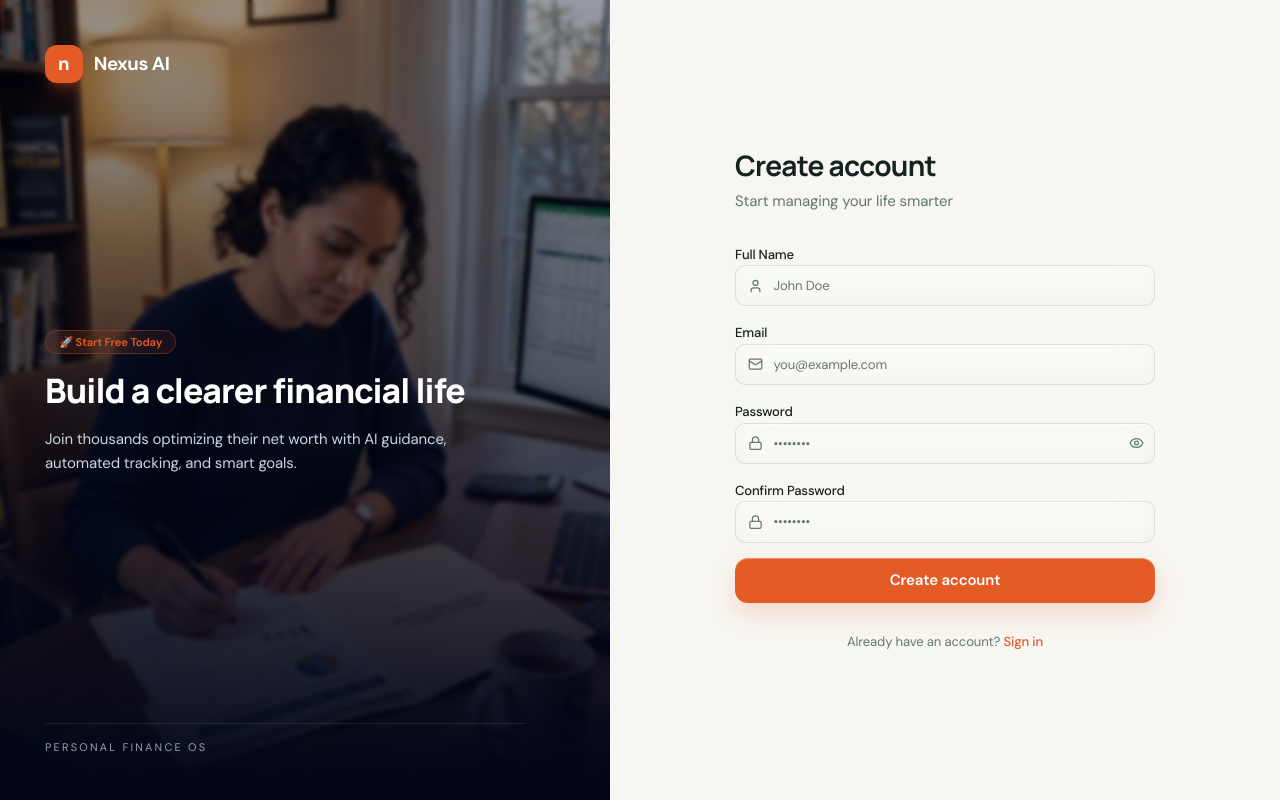
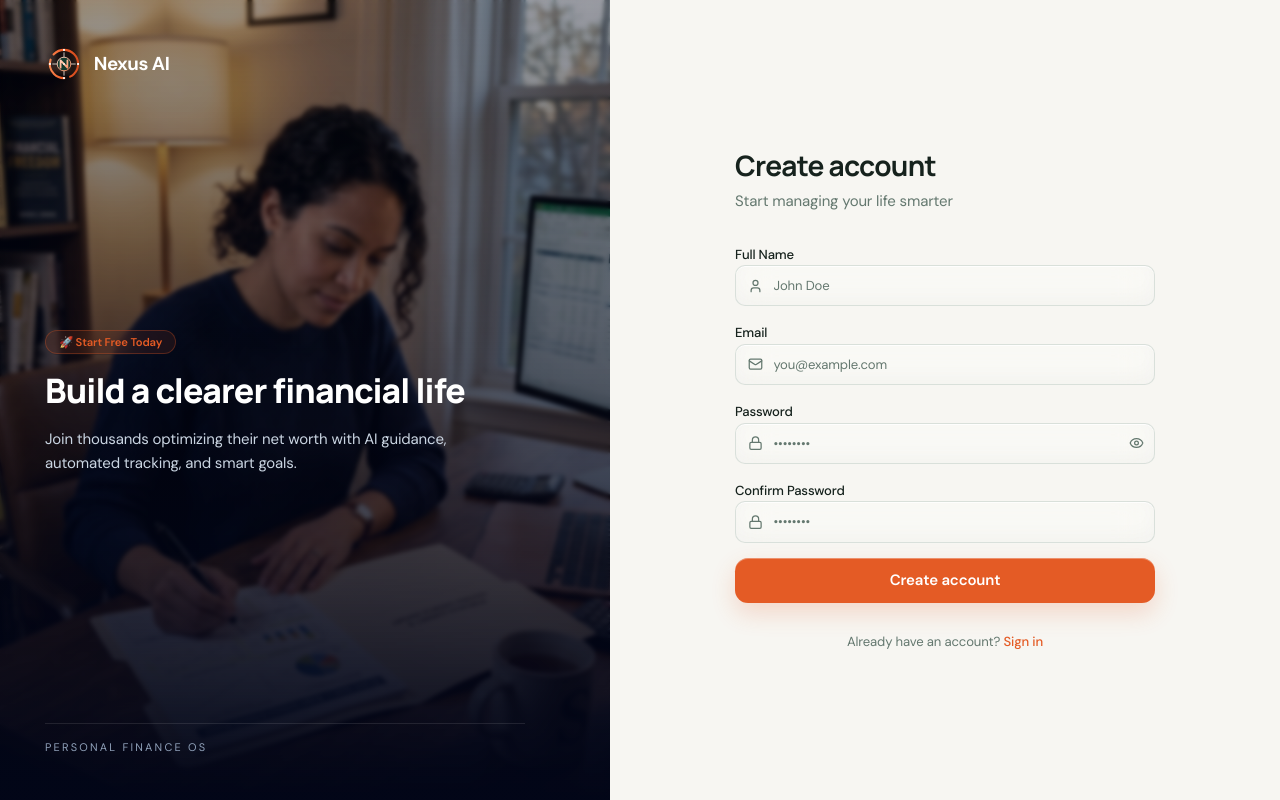
Before and after one commit to Het-Mewada/Nexus_AI, a React (Vite) app in the folder client/: page /signup in a window 1280 px wide. Built offline with nearby package versions, Linux system fonts and the light colour scheme; no server answers.

Commit message:
fix(brand): restore Nexus AI logo icon across auth views

```diff
--- a/client/src/features/auth/LoginPage.tsx
+++ b/client/src/features/auth/LoginPage.tsx
@@ -82,9 +82,11 @@ export default function LoginPage() {
 
         <div className="relative z-10 flex h-full flex-col justify-between p-12 text-white">
           <div className="flex items-center gap-3">
-            <div className="h-10 w-10 rounded-[12px] bg-primary flex items-center justify-center text-xl font-extrabold text-white shadow-lg shadow-primary/30">
-              n
-            </div>
+            <img
+              src="/nexus-favicon.svg"
+              alt="Nexus AI"
+              className="h-10 w-10 rounded-[10px]"
+            />
             <span className="text-xl font-bold tracking-tight text-white">Nexus AI</span>
           </div>
 
@@ -118,9 +120,11 @@ export default function LoginPage() {
           className="w-full max-w-md space-y-8"
         >
           <div className="lg:hidden flex items-center gap-3 justify-center mb-4">
-            <div className="h-10 w-10 rounded-[11px] bg-accent text-white flex items-center justify-center font-extrabold">
-              n
-            </div>
+            <img
+              src="/nexus-favicon.svg"
+              alt="Nexus AI"
+              className="h-10 w-10 rounded-[10px]"
+            />
             <span className="text-2xl font-bold gradient-text">Nexus AI</span>
           </div>
 
--- a/client/src/features/auth/SignUpPage.tsx
+++ b/client/src/features/auth/SignUpPage.tsx
@@ -61,9 +61,11 @@ export default function SignUpPage() {
 
         <div className="relative z-10 flex h-full flex-col justify-between p-12 text-white">
           <div className="flex items-center gap-3">
-            <div className="h-10 w-10 rounded-[12px] bg-primary flex items-center justify-center text-xl font-extrabold text-white shadow-lg shadow-primary/30">
-              n
-            </div>
+            <img
+              src="/nexus-favicon.svg"
+              alt="Nexus AI"
+              className="h-10 w-10 rounded-[10px]"
+            />
             <span className="text-xl font-bold tracking-tight text-white">Nexus AI</span>
           </div>
 
@@ -95,7 +97,11 @@ export default function SignUpPage() {
       <div className="flex-1 flex items-center justify-center p-8 bg-background">
         <motion.div initial={{ opacity: 0, x: 20 }} animate={{ opacity: 1, x: 0 }} transition={{ duration: 0.5 }} className="w-full max-w-md space-y-8">
           <div className="lg:hidden flex items-center gap-3 justify-center mb-4">
-            <div className="h-10 w-10 rounded-[11px] bg-accent text-white flex items-center justify-center font-extrabold">n</div>
+            <img
+              src="/nexus-favicon.svg"
+              alt="Nexus AI"
+              className="h-10 w-10 rounded-[10px]"
+            />
             <span className="text-2xl font-bold gradient-text">Nexus AI</span>
           </div>
 
```
